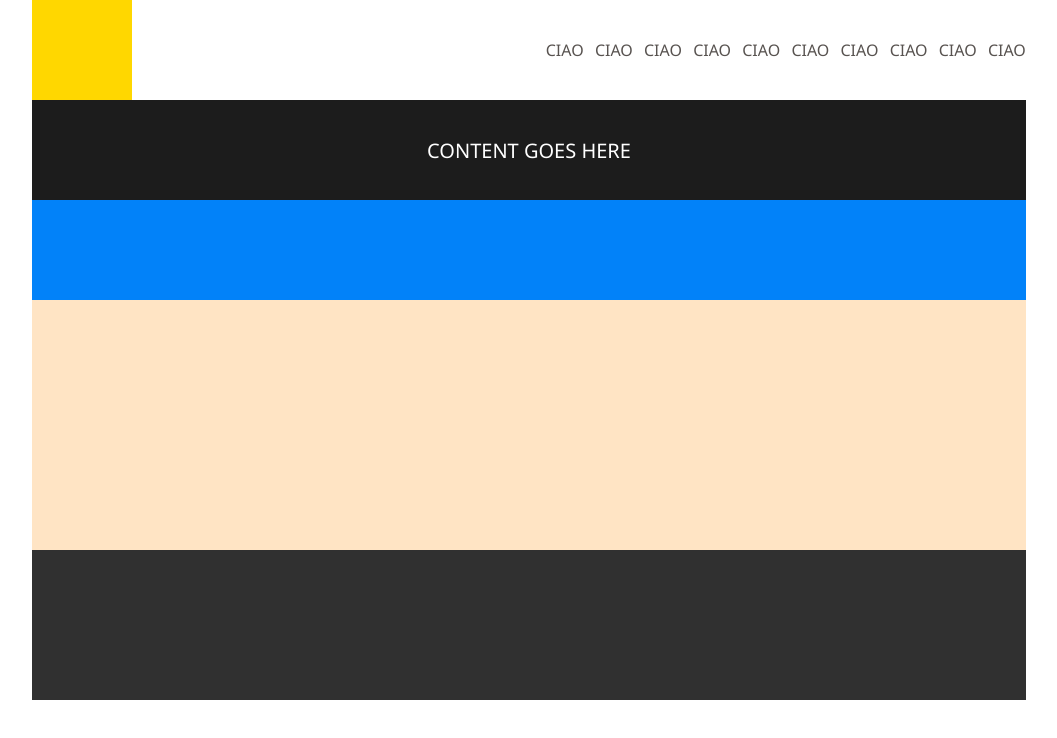
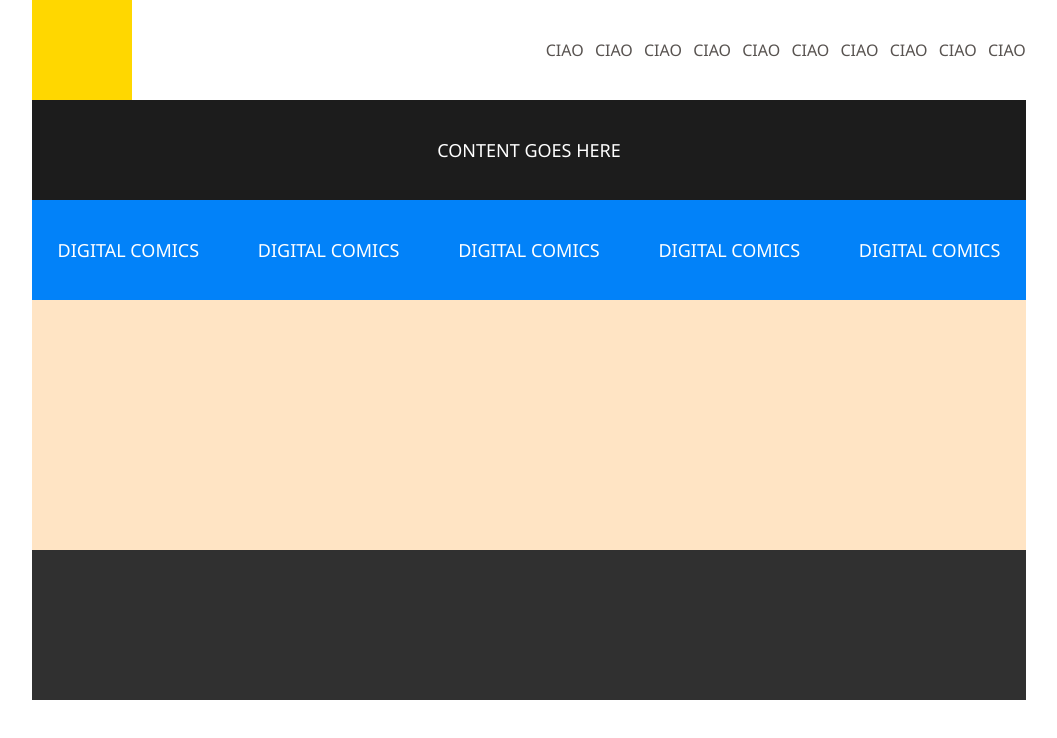
Before and after one commit to Domenic0Ferrari/vite-comics, a Vue app: page / in a window 1280 px wide. Shown: the top 738 px of the page, without its empty margins (111-1168 px from the left). Built offline with nearby package versions, Linux system fonts and the light colour scheme.

Commit message:
add "main_bottom"

```diff
--- a/src/assets/style/partials/_reset.scss
+++ b/src/assets/style/partials/_reset.scss
@@ -15,5 +15,5 @@ a {
 
 span {
     color: white;
-    font-size: 20px;
+    font-size: 18px;
 }
--- a/src/components/ComicMain.vue
+++ b/src/components/ComicMain.vue
@@ -6,7 +6,25 @@
         <div class="main_top">
             <span class="content"> CONTENT GOES HERE </span>
         </div>
-        <div class="main_bottom"></div>
+        <div class="main_bottom">
+            <ul>
+                <li>
+                    <a href="#"><span>DIGITAL COMICS</span></a>
+                </li>
+                <li>
+                    <a href="#"><span>DIGITAL COMICS</span></a>
+                </li>
+                <li>
+                    <a href="#"><span>DIGITAL COMICS</span></a>
+                </li>
+                <li>
+                    <a href="#"><span>DIGITAL COMICS</span></a>
+                </li>
+                <li>
+                    <a href="#"><span>DIGITAL COMICS</span></a>
+                </li>
+            </ul>
+        </div>
     </div>
 </template>
 
@@ -19,18 +37,28 @@
     .main_top {
         height: 100px;
         background-color: #1C1C1C;
+
+        .content {
+            height: 100%;
+            display: flex;
+            align-items: center;
+            justify-content: center;
+        }
     }
 
     .main_bottom {
         height: 100px;
         background-color: #0282F9;
+
+        ul {
+            height: 100%;
+            display: flex;
+            align-items: center;
+            justify-content: space-around;
+            gap: .5rem;
+        }
     }
 
-    .content {
-        height: 100%;
-        display: flex;
-        align-items: center;
-        justify-content: center;
-    }
+
 }
 </style>
```
